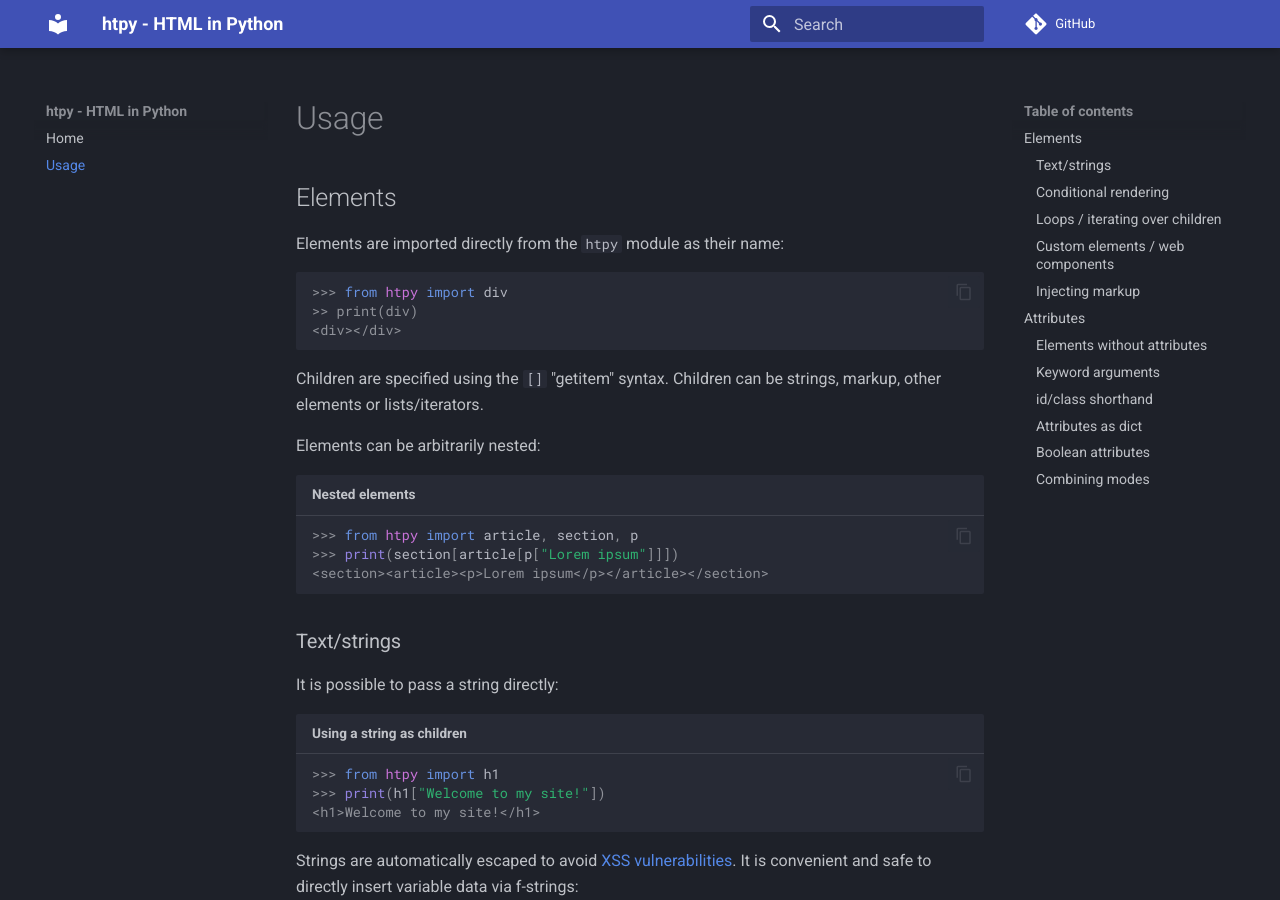
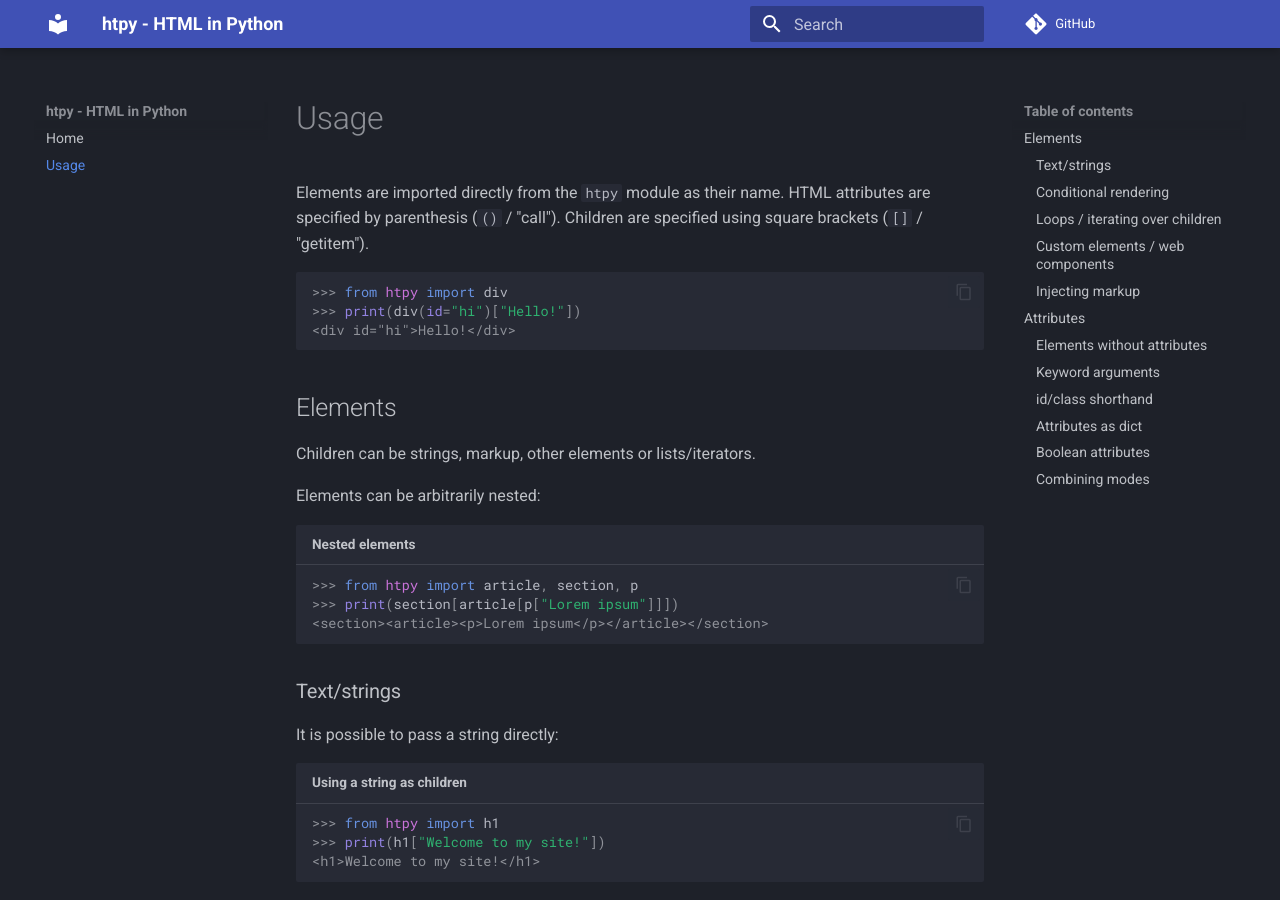
Before and after one commit to pelme/htpy, an MkDocs documentation site: the page built from docs/usage.md, in a window 1280 px wide and 900 px high. Built offline with MkDocs 1.6.1 and Material for MkDocs 9.7.7, drawn with Linux system fonts in a browser that asks for light colours; comment, search, counter and statistics services are not loaded.

Commit message:
Add Usage intro

````diff
--- a/docs/usage.md
+++ b/docs/usage.md
@@ -1,18 +1,16 @@
 
 # Usage
 
-## Elements
-
-Elements are imported directly from the `htpy` module as their name:
+Elements are imported directly from the `htpy` module as their name. HTML attributes are specified by parenthesis (`()` / "call"). Children are specified using square brackets (`[]` / "getitem").
 
 ```pycon
 >>> from htpy import div
->> print(div)
-<div></div>
+>>> print(div(id="hi")["Hello!"])
+<div id="hi">Hello!</div>
 ```
 
-Children are specified using the `[]` "getitem" syntax. Children can
-be strings, markup, other elements or lists/iterators.
+## Elements
+Children can be strings, markup, other elements or lists/iterators.
 
 Elements can be arbitrarily nested:
 ```pycon title="Nested elements"
@@ -20,6 +18,7 @@ Elements can be arbitrarily nested:
 >>> print(section[article[p["Lorem ipsum"]]])
 <section><article><p>Lorem ipsum</p></article></section>
 ```
+
 ### Text/strings
 
 It is possible to pass a string directly:
````
